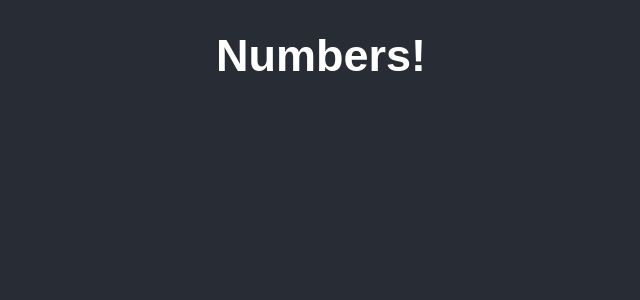
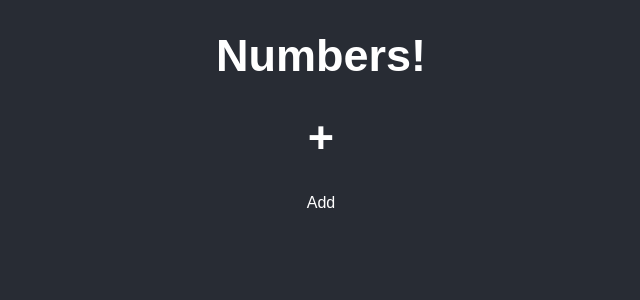
Before and after one commit to Ricardo-Santoyo/numbers, a React (Create React App) app: page / in a window 1280 px wide. Shown: the top 300 px of the page, without its empty margins (319-959 px from the left). Built offline with nearby package versions, Linux system fonts and the light colour scheme; the HTML template or start-up script is replaced by a standard one.

Commit message:
added ChoiceBlock component

```diff
--- /dev/null
+++ b/src/components/ChoiceBlock.js
@@ -0,0 +1,13 @@
+import React from 'react';
+
+function ChoiceBlock(props) {
+
+  return (
+    <div className="ChoiceBlock">
+      <h1>{props.symbol}</h1>
+      <p>{props.name}</p>
+    </div>
+  );
+}
+
+export default ChoiceBlock;
--- a/src/components/Home.js
+++ b/src/components/Home.js
@@ -1,10 +1,14 @@
 import React from 'react';
+import ChoiceBlock from './ChoiceBlock';
 
 function Home() {
 
   return (
     <div className="Home">
       <h1>Numbers!</h1>
+      <div className='ChoiceContainer'>
+        <ChoiceBlock symbol="+" name ="Add" />
+      </div>
     </div>
   );
 }
```
